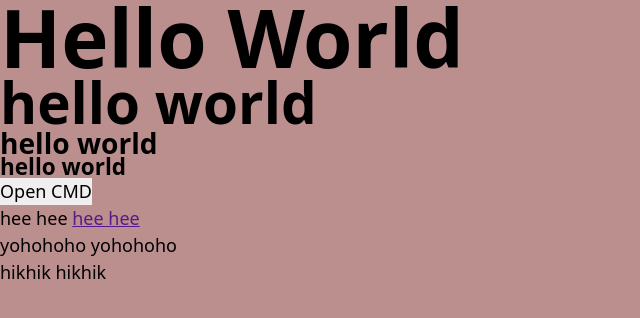
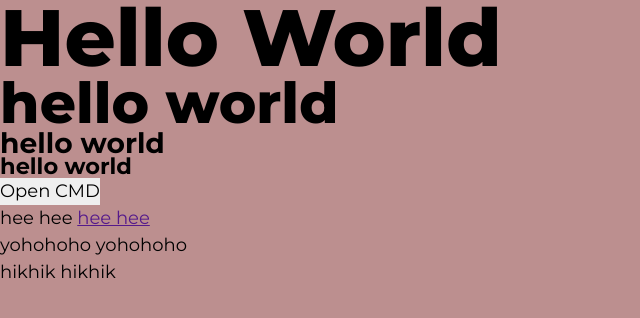
Before and after one commit to newbie-dev-freyl/PROJ-2, a website: page index.html in a window 1280 px wide. Shown: the whole page, without its empty margins (0-640 px from the left). Drawn offline with nearby package versions, Linux system fonts and the light colour scheme; files that its build step writes are made by us from their sources; a web font is replaced by a local one.

Commit message:
separated global and reset, font css direct import

```diff
--- a/index.html
+++ b/index.html
@@ -3,9 +3,9 @@
 <head>
     <meta charset="UTF-8">
     <meta name="viewport" content="width=device-width, initial-scale=1.0">
-    <link href="https://fonts.googleapis.com/css2?family=Roboto:wght@400;500;700;900&display=swap" rel="stylesheet">
+    <!-- <link href="https://fonts.googleapis.com/css2?family=Roboto:wght@400;500;700;900&display=swap" rel="stylesheet">
     <link href="https://fonts.googleapis.com/css2?family=Spectral+SC:wght@400;500;600;700;800&display=swap" rel="stylesheet">
-    <link href="https://fonts.googleapis.com/css2?family=Rubik:wght@400;500;600;700;800;900&display=swap" rel="stylesheet">
+    <link href="https://fonts.googleapis.com/css2?family=Rubik:wght@400;500;600;700;800;900&display=swap" rel="stylesheet"> -->
     <link href='https://unpkg.com/boxicons@2.1.4/css/boxicons.min.css' rel='stylesheet'>
     <link rel="stylesheet" href="/dist/mystyle.css">
     <title>Document</title>
--- a/src/scss/abstracts/_typography.scss
+++ b/src/scss/abstracts/_typography.scss
@@ -1,7 +1,7 @@
 $font: (
     family: (
         primary: "system-ui",
-        heading: "roboto, sans-serif",
+        heading: "montserrat, sans-serif",
         nav: "rubik, sans-serif",
         panel-title: "spectral sc, sans-serif"
     ),
--- /dev/null
+++ b/src/scss/base/_fonts.scss
@@ -0,0 +1,3 @@
+@import url('https://fonts.googleapis.com/css2?family=Rubik:wght@400;500;600;700;800;900&display=swap');
+@import url('https://fonts.googleapis.com/css2?family=Montserrat:wght@400;500;600;700;800;900&display=swap');
+@import url('https://fonts.googleapis.com/css2?family=Spectral+SC:wght@400;500;600;700;800&display=swap');
--- /dev/null
+++ b/src/scss/base/_global.scss
@@ -0,0 +1,25 @@
+//GLOBAL
+
+body {
+    background: rosybrown;
+    font-family: var(--ff-heading);
+    font-size: var(--fs-400);
+}
+
+h1 {
+    font-size: var(--fs-1100);
+    font-weight: var(--fw-800);
+}
+
+h2 {
+    font-size: var(--fs-1000);
+    font-weight: var(--fw-800);
+}
+
+h3 {
+    font-size: var(--fs-600);
+}
+
+h4 {
+    font-size: var(--fs-500);
+}
--- a/src/scss/base/_index.scss
+++ b/src/scss/base/_index.scss
@@ -1,2 +1,4 @@
+@forward './fonts';
 @forward './root';
-@forward './global-reset';
+@forward './reset';
+@forward './globaL';
--- a/src/scss/base/_global-reset.scss
+++ b/src/scss/base/_reset.scss
@@ -57,27 +57,3 @@ a[class] {
     text-decoration: none;
     color: currentColor;
 }
-
-//GLOBAL
-
-body {
-    background: rosybrown;
-    font-family: var(--ff-primary);
-    font-size: var(--fs-400);
-}
-
-h1 {
-    font-size: var(--fs-1100);
-}
-
-h2 {
-    font-size: var(--fs-1000);
-}
-
-h3 {
-    font-size: var(--fs-600);
-}
-
-h4 {
-    font-size: var(--fs-500);
-}
--- a/src/scss/base/_root.scss
+++ b/src/scss/base/_root.scss
@@ -1,4 +1,6 @@
+
 @use '../abstracts/' as *;
+
 
 :root {
     @each $prop, $data in $font {
```
Also changed, not shown: src/scss/mystyle.scss (line endings or trailing spaces).
